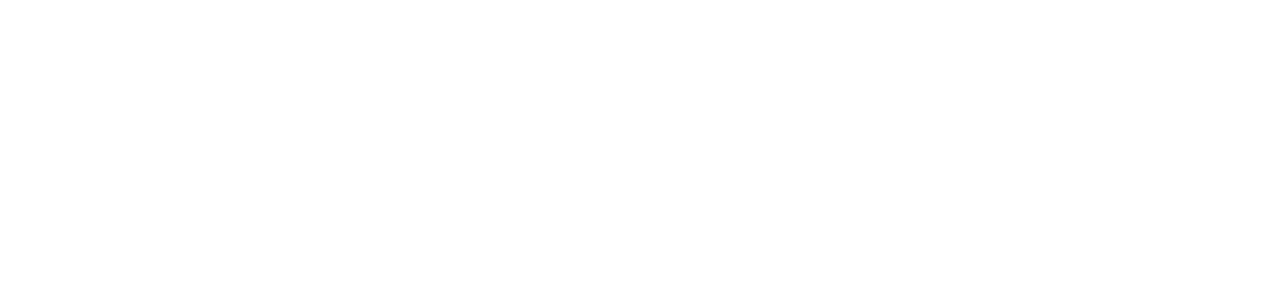
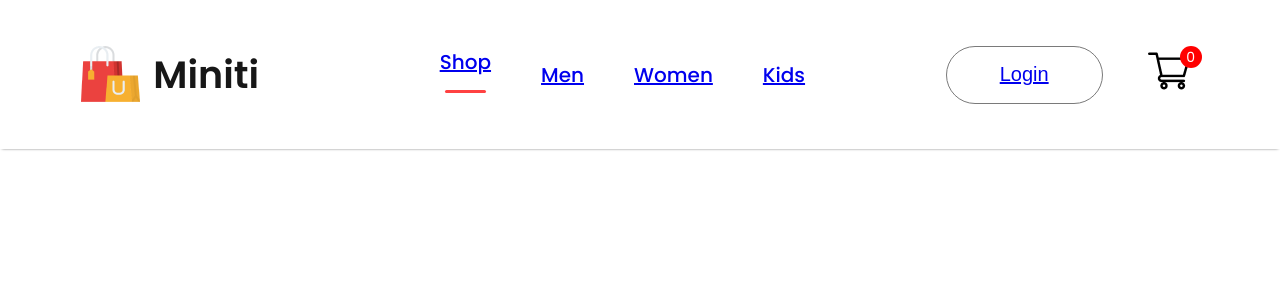
Before and after one commit to Sridhare29/miniti, a React (Create React App) app in the folder miniti/: page /cart in a window 1280 px wide. Before the commit this address had no page. Shown: the top 300 px of the page. Built offline with nearby package versions, Linux system fonts and the light colour scheme.

Commit message:
add new file & route

```diff
--- a/miniti/src/App.jsx
+++ b/miniti/src/App.jsx
@@ -1,10 +1,24 @@
 import  { BrowserRouter, Route, Routes } from 'react-router-dom'
 import Home from './pages/Home';
+import Category from './pages/Category';
+import Product from './pages/Product';
+import Cart from './pages/Cart';
+import Login from './pages/Login';
+import Navbar from './components/Navbar';
 function App() {
   return (
     <BrowserRouter>
+    <Navbar/>
     <Routes>
       <Route path='/' element={<Home/>}/>
+      <Route path='/mens' element={<Category category="men"/>}/>
+      <Route path='/womens' element={<Category category="women"/>}/>
+      <Route path='/kids' element={<Category category="kid"/>}/>
+      <Route path='/product' element={<Product/>}>
+        <Route path=':productId' element={<Product/>}/>
+      </Route>
+      <Route path='/cart' element={<Cart/>}/>
+      <Route path='/login' element={<Login/>}/>
     </Routes>
     </BrowserRouter>
   );
--- a/miniti/src/components/Navbar.jsx
+++ b/miniti/src/components/Navbar.jsx
@@ -2,6 +2,7 @@
 import './Navbar.css'
 import logo from '../assets/logo.png'
 import cart_icon from '../assets/cart_icon.png'
+import { Link } from 'react-router-dom';
 
 function Navbar() {
     const[menu, setMenu] = useState("shop");
@@ -12,14 +13,14 @@
             <p>Miniti</p>
         </div>
         <ul className="nav-menu">
-          <li onClick={()=>{setMenu("shop")}}>Shop{menu === "shop"?<hr/>:<></>}</li>
-          <li onClick={()=>{setMenu("men")}}>Men{menu === "men"?<hr/>:<></>}</li>
-          <li onClick={()=>{setMenu("women")}}>Women{menu === "women"?<hr/>:<></>}</li>
-          <li onClick={()=>{setMenu("kids")}}>Kids{menu === "kids"?<hr/>:<></>}</li>
+          <li onClick={()=>{setMenu("shop")}}><Link to={'/'}>Shop</Link>{menu === "shop"?<hr/>:<></>}</li>
+          <li onClick={()=>{setMenu("men")}}><Link to={'/mens'}>Men</Link>{menu === "men"?<hr/>:<></>}</li>
+          <li onClick={()=>{setMenu("women")}}><Link to={'/womens'}>Women</Link>{menu === "women"?<hr/>:<></>}</li>
+          <li onClick={()=>{setMenu("kids")}}><Link to={'/kids'}>Kids</Link>{menu === "kids"?<hr/>:<></>}</li>
         </ul>
         <div className="nav-cart">
-            <button>Login</button>
-            <img src={cart_icon} alt=''/>
+            <button><Link to={'/login'}>Login</Link></button>
+            <Link to={'/cart'}><img src={cart_icon} alt=''/></Link>
             <div className='nav-cart-count'>0</div>
         </div>
     </div>
--- /dev/null
+++ b/miniti/src/pages/Cart.jsx
@@ -0,0 +1,11 @@
+import React from 'react'
+
+function Cart() {
+  return (
+    <div>
+
+    </div>
+  )
+}
+
+export default Cart
--- /dev/null
+++ b/miniti/src/pages/Category.jsx
@@ -0,0 +1,11 @@
+import React from 'react'
+
+function Category() {
+  return (
+    <div>
+
+    </div>
+  )
+}
+
+export default Category
--- a/miniti/src/pages/Home.jsx
+++ b/miniti/src/pages/Home.jsx
@@ -1,10 +1,8 @@
 import React from 'react'
-import Header from '../components/Navbar'
 
 function Home() {
   return (
     <div className='w-full'>
-        <Header/>
       <h2>Home!</h2>
     </div>
   )
--- /dev/null
+++ b/miniti/src/pages/Login.jsx
@@ -0,0 +1,11 @@
+import React from 'react'
+
+function Login() {
+  return (
+    <div>
+
+    </div>
+  )
+}
+
+export default Login
--- /dev/null
+++ b/miniti/src/pages/Product.jsx
@@ -0,0 +1,11 @@
+import React from 'react'
+
+function Product() {
+  return (
+    <div>
+
+    </div>
+  )
+}
+
+export default Product
```
